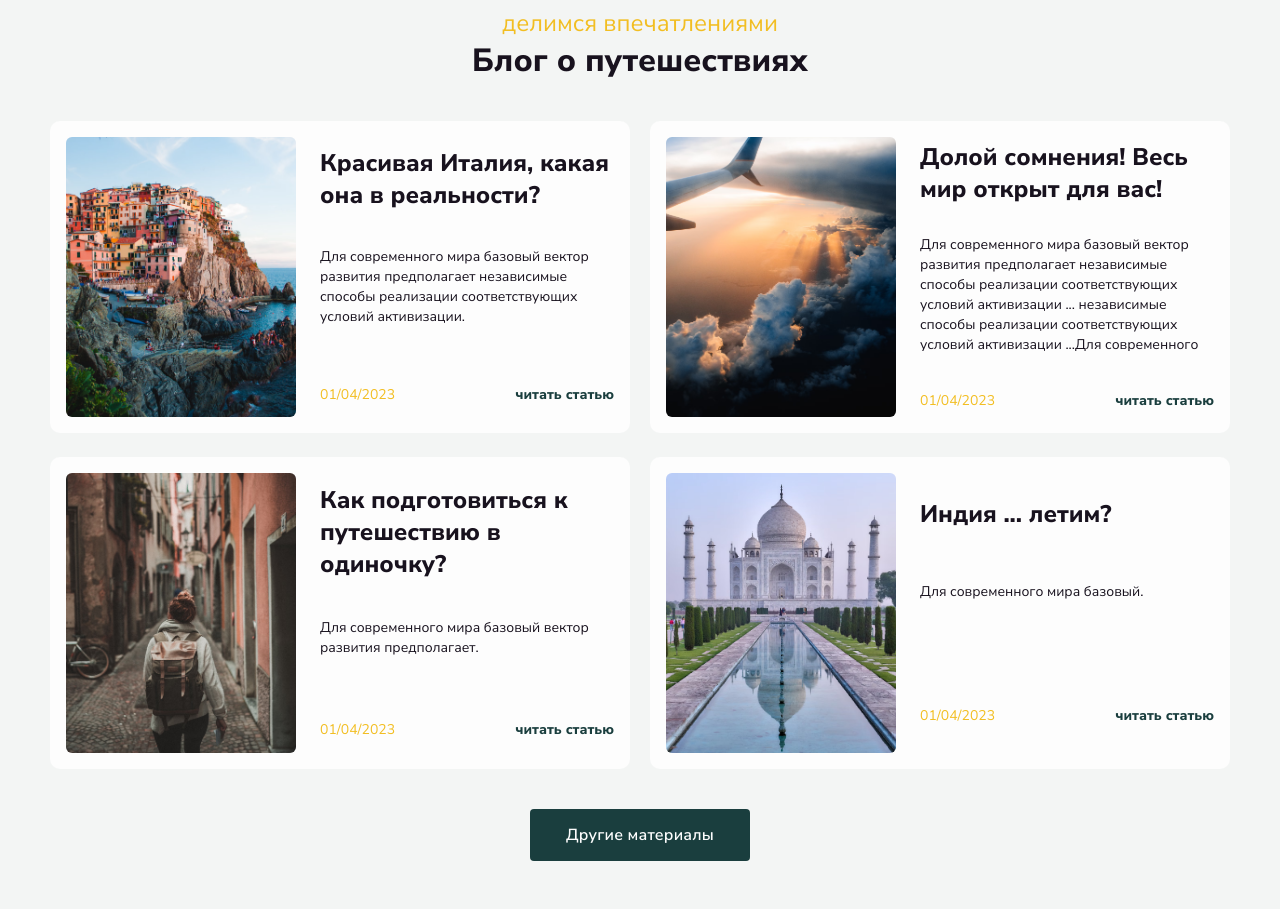
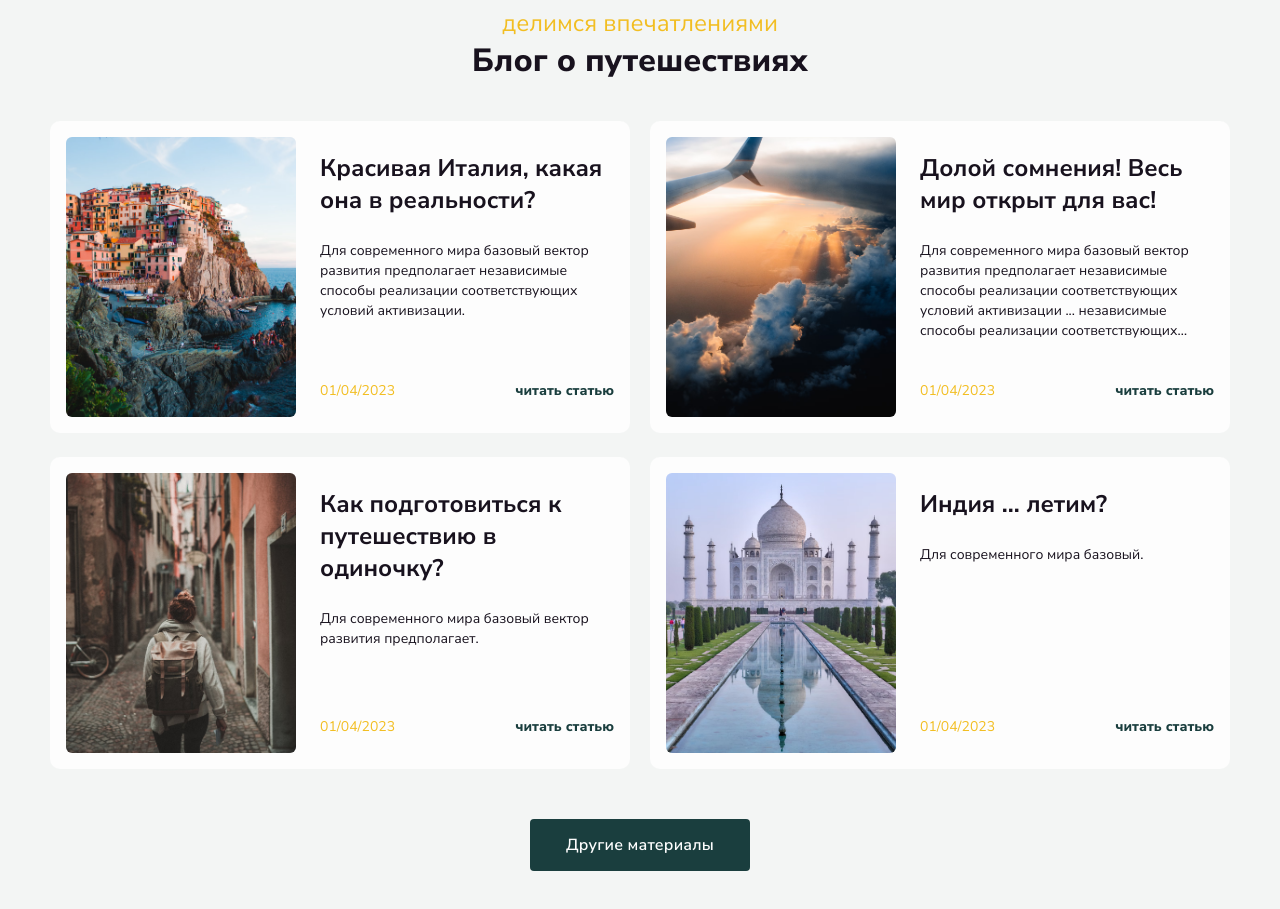
Before and after one commit to darkmyrrh/rumtibet, a React app: page / in a window 1280 px wide. Shown: the part 3260-4169 px from the top of the page. Built offline with nearby package versions, Linux system fonts and the light colour scheme.

Commit message:
Feat: сверстать раздел блога

```diff
--- a/src/components/Blog/Blog.css
+++ b/src/components/Blog/Blog.css
@@ -7,7 +7,7 @@
 }
 
 .blog__articles {
-    margin: 0 auto;
+    margin: 0 auto 10px;
     padding: 0;
     max-width: 1180px;
     display: flex;
@@ -24,17 +24,23 @@
     color: #18121E;
     font-size: 14px;
     line-height: 143%;
+    font-weight: 400;
     background-color: #FDFDFD;
     border-radius: 10px;
     max-width: 580px;
     display: grid;
     grid-template-columns: 1fr min-content min-content;
-    grid-template-rows: max-content max-content min-content;
+    grid-template-rows: max-content 1fr max-content;
     gap: 24px;
     text-align: left;
-    align-items: center;
+    align-items: start;
 }
-
+.blog__article:hover {
+    cursor: pointer;
+}
+.blog__article:hover .blog__article-title {
+    text-decoration: underline;
+}
 .blog__article-image {
     margin: 0;
     padding: 0;
@@ -48,32 +54,37 @@
 
 .blog__article-title {
     margin: 0;
+    margin-top: 16px;
     padding: 0;
+    min-width: 294px;
     font-size: 24px;
     line-height: 133%;
-    font-weight: 800;
+    font-weight: 700;
     grid-column: span 2;
 }
 
 .blog__article-text {
     margin: 0;
     padding: 0;
+    width: 100%;
     grid-column: span 2;
-    min-width: 294px;
-    align-self: start;
-    max-height: 116px;
+    display: -webkit-box;
+    -webkit-box-orient: vertical;
+    -webkit-line-clamp: 5;
     overflow: hidden;
     text-overflow: ellipsis;
 }
 
 .blog__article-date {
     margin: 0;
+    margin-bottom: 16px;
     padding: 0;
     color: #F2BE22;
 }
 
 .blog__article-link {
     margin: 0;
+    margin-bottom: 16px;
     padding: 0;
     color: #1A3E3E;
     font-weight: 800;
--- a/src/components/Main/Main.css
+++ b/src/components/Main/Main.css
@@ -42,5 +42,5 @@
 .main__button:hover {
     background-color: #FDFDFD;
     color: #1A3E3E;
-    border: 1px solid #1A3E3E;
+    outline: 1px solid #1A3E3E;
 }
```
